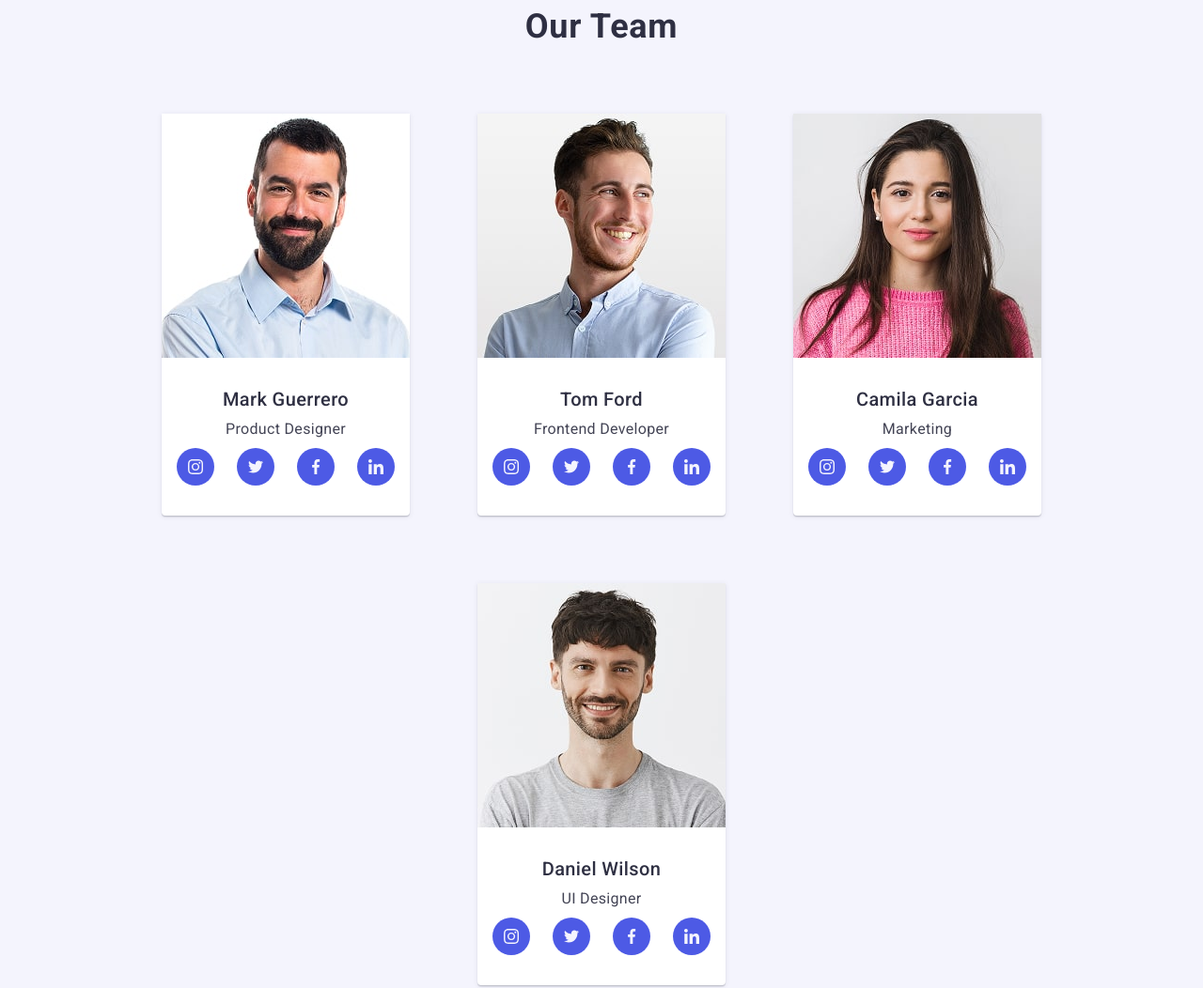
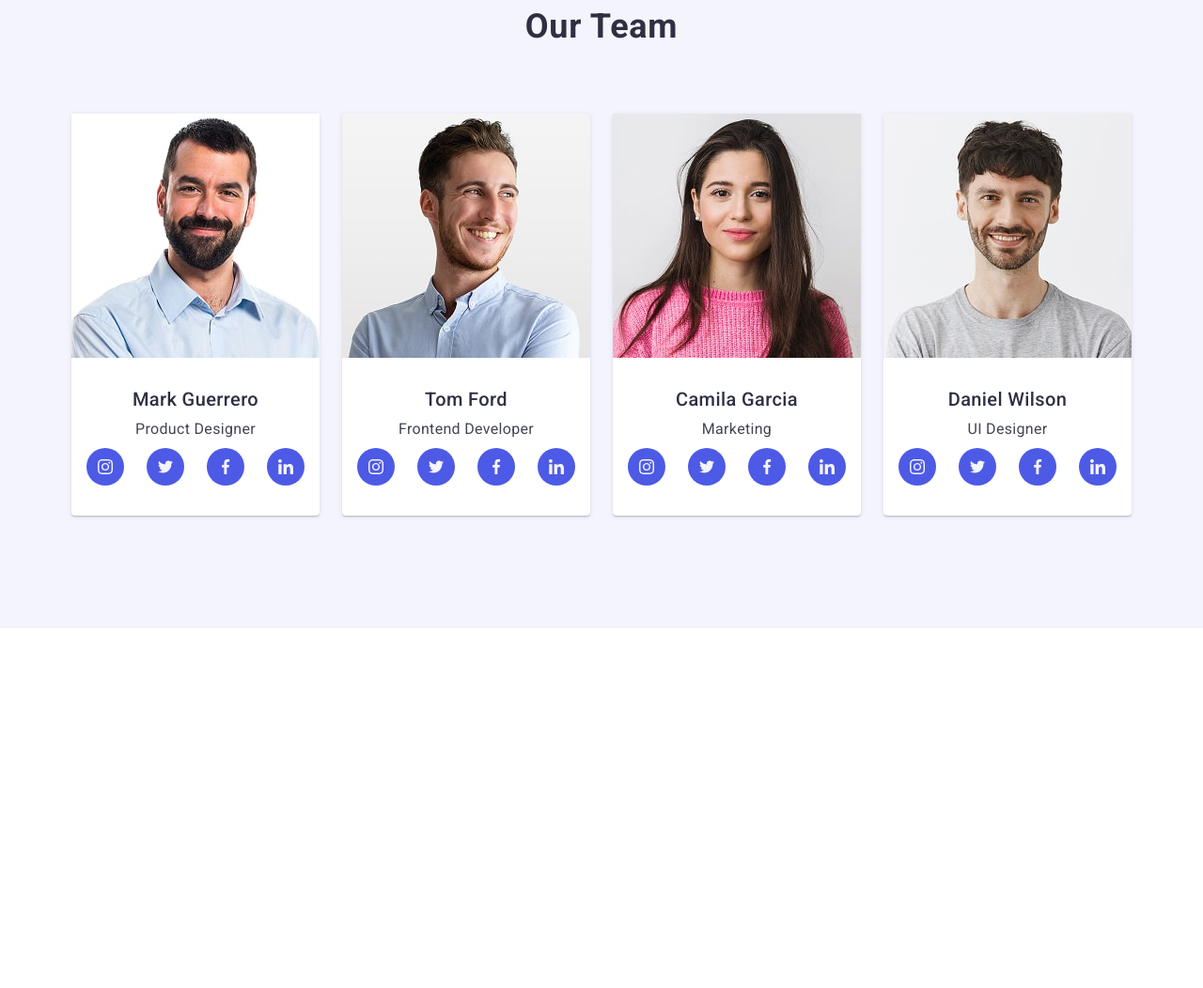
Before and after one commit to OleksiiPodorozhko/goit-markup-hw-06, a website: page index.html in a window 1280 px wide. Shown: the part 1240-2292 px from the top of the page at 94% size. After the commit the page ends 1909 px from the top, so only its background shows below. Drawn offline with nearby package versions, Linux system fonts and the light colour scheme.

Commit message:
Add section Team for tab and desk

```diff
--- a/css/styles.css
+++ b/css/styles.css
@@ -650,6 +650,36 @@ p {
 .team-social-icon {
   fill: #f4f4fd;
 }
+
+@media screen and (min-width: 768px) {
+  .our-team .container {
+    padding-left: 108px;
+    padding-right: 108px;
+  }
+
+  .our-team-list {
+    gap: 64px 24px;
+  }
+
+  .team-member-card {
+    width: calc((100% - 24px) / 2);
+  }
+}
+
+@media screen and (min-width: 1158px) {
+  .our-team .container {
+    padding-left: 15px;
+    padding-right: 15px;
+  }
+
+  .our-team-list {
+    gap: 24px;
+  }
+
+  .team-member-card {
+    width: calc((100% - 72px) / 4);
+  }
+}
 /*#endregion*/
 
 /*TODO*/
```
